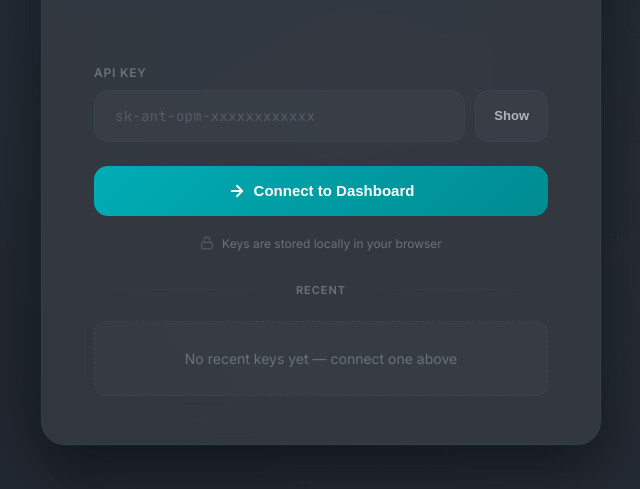
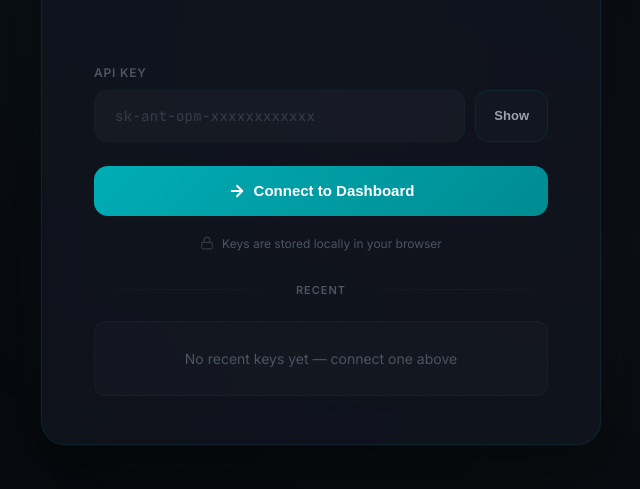
Before and after one commit to S0ulArk/opusmax-dashboard, a website: page public/index.html in a window 1280 px wide. Shown: the part 311-800 px from the top of the page, without its empty margins (319-959 px from the left). Drawn offline with nearby package versions, Linux system fonts and the light colour scheme.

Commit message:
UI: darker background, less grey

```diff
--- a/public/index.html
+++ b/public/index.html
@@ -8,21 +8,21 @@
   <script src="https://cdn.jsdelivr.net/npm/chart.js@4.4.1/dist/chart.umd.min.js"></script>
   <style>
   :root {
-  --bg: #222831;
-  --surface: rgba(57, 62, 70, 0.85);
-  --surface-solid: #393E46;
-  --border: rgba(0, 173, 181, 0.1);
+  --bg: #080a0f;
+  --surface: rgba(18, 22, 32, 0.9);
+  --surface-solid: #121620;
+  --border: rgba(0, 173, 181, 0.12);
   --accent: #00ADB5;
   --accent-2: #008B92;
   --accent-3: #00C5CC;
   --text: #EEEEEE;
-  --text-secondary: #b0b5bc;
-  --text-muted: #6a727a;
+  --text-secondary: #9ca3af;
+  --text-muted: #4b5563;
   --success: #00C897;
   --warning: #FFB627;
   --danger: #EF476F;
-  --glass: rgba(57, 62, 70, 0.7);
-  --glass-border: rgba(0, 173, 181, 0.08);
+  --glass: rgba(18, 22, 32, 0.75);
+  --glass-border: rgba(0, 173, 181, 0.1);
   }
 
   * { margin: 0; padding: 0; box-sizing: border-box; }
```
